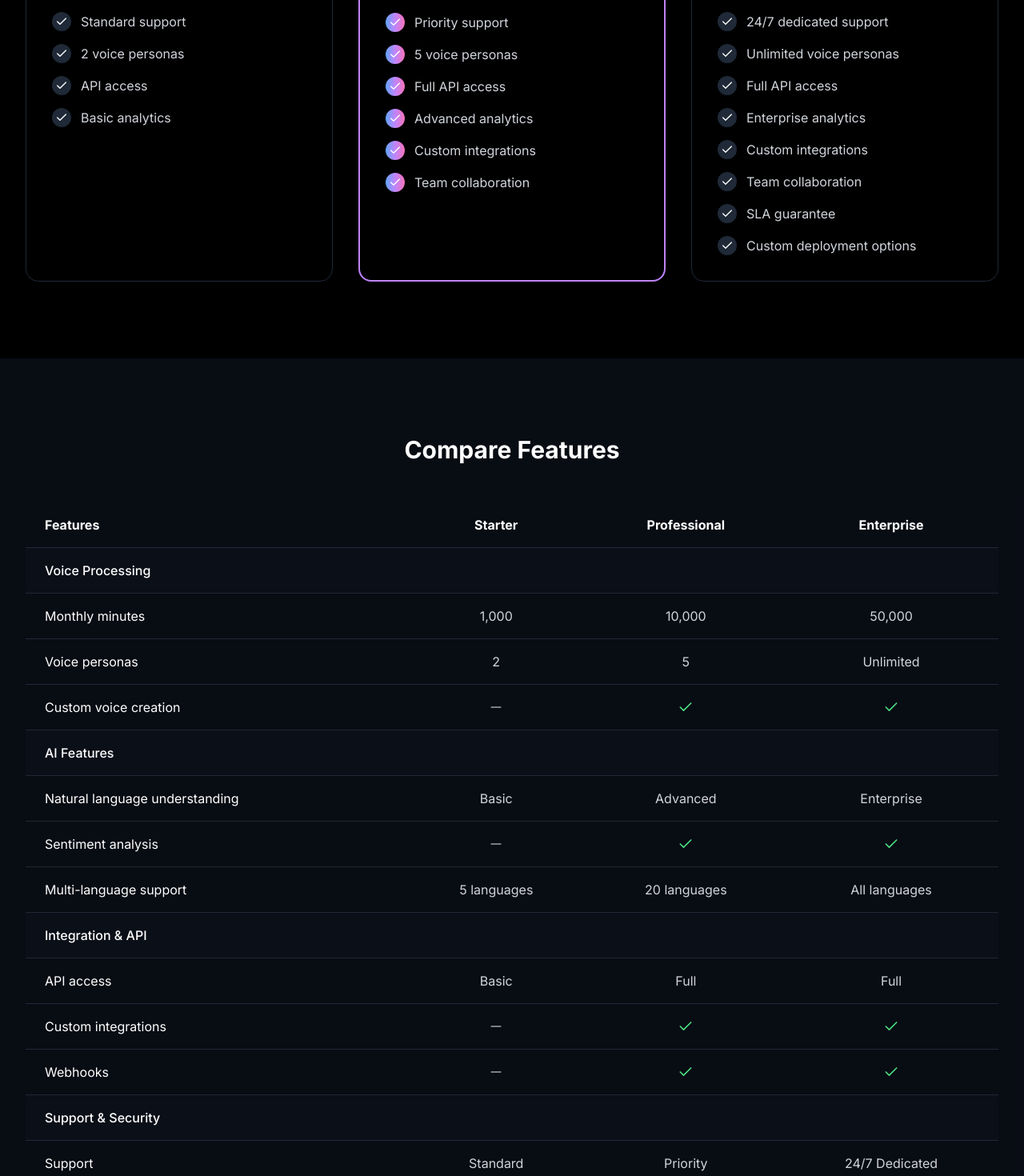
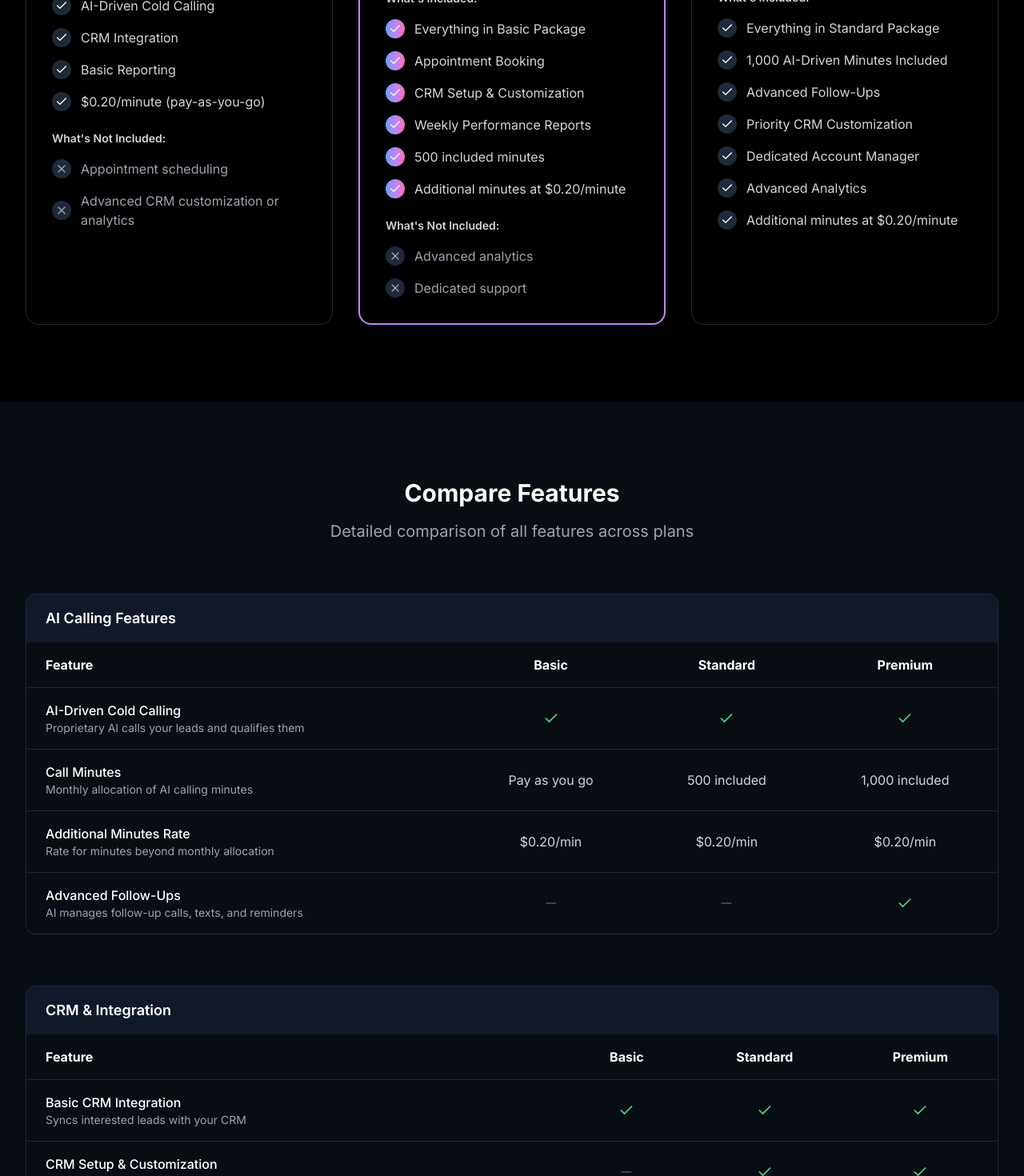
Before and after one commit to iaroslav1234/ultrareach.ai, a Next.js app: page /pricing in a window 1280 px wide. Shown: the part 1160-2630 px from the top of the page at 80% size. Built offline with nearby package versions, Linux system fonts and the light colour scheme.

Commit message:
feat: update CTAs and pricing
- Removed all free trial references
- Updated CTAs to Get Started/Contact Sales
- Updated pricing page with new packages and features
- Enhanced feature comparison table

```diff
--- a/app/page.tsx
+++ b/app/page.tsx
@@ -124,7 +124,7 @@ const LandingPage = () => {
             </p>
             <div className="mt-8 md:mt-10 flex flex-col sm:flex-row justify-center gap-4">
               <button className="group relative px-6 sm:px-8 py-3 sm:py-4 bg-blue-600 rounded-full text-base sm:text-lg font-semibold overflow-hidden transition-all hover:bg-blue-700 w-full sm:w-auto">
-                Start Free Trial
+                Schedule Demo
                 <div className="absolute inset-0 bg-white opacity-0 group-hover:opacity-20 transition-opacity"></div>
                 <ChevronRight className="inline-block ml-2 w-4 h-4 sm:w-5 sm:h-5 group-hover:translate-x-1 transition-transform" />
               </button>
@@ -419,10 +419,10 @@ const LandingPage = () => {
               </p>
               <div className="flex flex-col sm:flex-row justify-center gap-4">
                 <button className="px-8 py-4 rounded-lg bg-gradient-to-r from-blue-400 via-purple-400 to-pink-400 text-white font-medium hover:opacity-90 transition-opacity">
-                  Start Free Trial
+                  Get Started Now
                 </button>
                 <button className="px-8 py-4 rounded-lg bg-gray-900 text-white font-medium hover:bg-gray-800 transition-colors">
-                  Schedule Demo
+                  Contact Sales
                 </button>
               </div>
             </div>
--- a/app/pricing/page.tsx
+++ b/app/pricing/page.tsx
@@ -20,62 +20,63 @@ export default function PricingPage() {
           <div className="max-w-7xl mx-auto px-4 sm:px-6 lg:px-8">
             <div className="text-center mb-16">
               <h1 className="text-4xl font-bold mb-4">Simple, Transparent Pricing</h1>
-              <p className="text-xl text-gray-400">Choose the plan that's right for your business</p>
+              <p className="text-xl text-gray-400">Choose the plan that fits your real estate business</p>
             </div>
 
             <div className="grid md:grid-cols-3 gap-8">
-              {/* Starter Plan */}
+              {/* Basic Package */}
               <PricingCard
-                title="Starter"
-                description="Perfect for small businesses just getting started with voice AI"
-                price="49"
-                ctaText="Start Free Trial"
+                title="Basic Package: Essentials"
+                description="For realtors who want an efficient AI system to engage their leads and simplify follow-up processes."
+                price="299"
+                ctaText="Get Started"
                 features={[
-                  { text: "1,000 minutes of voice processing" },
-                  { text: "Basic voice customization" },
-                  { text: "Standard support" },
-                  { text: "2 voice personas" },
-                  { text: "API access" },
-                  { text: "Basic analytics" }
+                  { text: "AI-Driven Cold Calling" },
+                  { text: "CRM Integration" },
+                  { text: "Basic Reporting" },
+                  { text: "$0.20/minute (pay-as-you-go)" }
+                ]}
+                notIncluded={[
+                  { text: "Appointment scheduling" },
+                  { text: "Advanced CRM customization or analytics" }
                 ]}
               />
 
-              {/* Professional Plan */}
+              {/* Standard Package */}
               <PricingCard
-                title="Professional"
-                description="Ideal for growing businesses with advanced voice AI needs"
-                price="199"
-                ctaText="Start Free Trial"
+                title="Standard Package: Advanced Growth"
+                description="For realtors ready to save time by automating outreach and scheduling appointments."
+                price="399"
+                ctaText="Schedule Demo"
                 popular={true}
                 features={[
-                  { text: "10,000 minutes of voice processing" },
-                  { text: "Advanced voice customization" },
-                  { text: "Priority support" },
-                  { text: "5 voice personas" },
-                  { text: "Full API access" },
+                  { text: "Everything in Basic Package" },
+                  { text: "Appointment Booking" },
+                  { text: "CRM Setup & Customization" },
+                  { text: "Weekly Performance Reports" },
+                  { text: "500 included minutes" },
+                  { text: "Additional minutes at $0.20/minute" }
+                ]}
+                notIncluded={[
                   { text: "Advanced analytics" },
-                  { text: "Custom integrations" },
-                  { text: "Team collaboration" }
+                  { text: "Dedicated support" }
                 ]}
               />
 
-              {/* Enterprise Plan */}
+              {/* Premium Package */}
               <PricingCard
-                title="Enterprise"
-                description="For organizations requiring enterprise-grade voice solutions"
-                price="499"
+                title="Premium Package: Total Success"
+                description="For realtors seeking full-service automation and personalized support to maximize results."
+                price="899"
                 ctaText="Contact Sales"
                 features={[
-                  { text: "50,000 minutes of voice processing" },
-                  { text: "Enterprise voice customization" },
-                  { text: "24/7 dedicated support" },
-                  { text: "Unlimited voice personas" },
-                  { text: "Full API access" },
-                  { text: "Enterprise analytics" },
-                  { text: "Custom integrations" },
-                  { text: "Team collaboration" },
-                  { text: "SLA guarantee" },
-                  { text: "Custom deployment options" }
+                  { text: "Everything in Standard Package" },
+                  { text: "1,000 AI-Driven Minutes Included" },
+                  { text: "Advanced Follow-Ups" },
+                  { text: "Priority CRM Customization" },
+                  { text: "Dedicated Account Manager" },
+                  { text: "Advanced Analytics" },
+                  { text: "Additional minutes at $0.20/minute" }
                 ]}
               />
             </div>
--- a/components/pricing/feature-comparison.tsx
+++ b/components/pricing/feature-comparison.tsx
@@ -3,94 +3,120 @@ import { Check, Minus } from 'lucide-react';
 
 const features = [
   {
-    category: 'Voice Processing',
-    items: [
+    name: 'AI Calling Features',
+    features: [
       {
-        name: 'Monthly minutes',
-        starter: '1,000',
-        professional: '10,000',
-        enterprise: '50,000'
+        name: 'AI-Driven Cold Calling',
+        basic: true,
+        standard: true,
+        premium: true,
+        description: 'Proprietary AI calls your leads and qualifies them'
       },
       {
-        name: 'Voice personas',
-        starter: '2',
-        professional: '5',
-        enterprise: 'Unlimited'
+        name: 'Call Minutes',
+        basic: 'Pay as you go',
+        standard: '500 included',
+        premium: '1,000 included',
+        description: 'Monthly allocation of AI calling minutes'
       },
       {
-        name: 'Custom voice creation',
-        starter: false,
-        professional: true,
-        enterprise: true
+        name: 'Additional Minutes Rate',
+        basic: '$0.20/min',
+        standard: '$0.20/min',
+        premium: '$0.20/min',
+        description: 'Rate for minutes beyond monthly allocation'
+      },
+      {
+        name: 'Advanced Follow-Ups',
+        basic: false,
+        standard: false,
+        premium: true,
+        description: 'AI manages follow-up calls, texts, and reminders'
       }
     ]
   },
   {
-    category: 'AI Features',
-    items: [
+    name: 'CRM & Integration',
+    features: [
       {
-        name: 'Natural language understanding',
-        starter: 'Basic',
-        professional: 'Advanced',
-        enterprise: 'Enterprise'
+        name: 'Basic CRM Integration',
+        basic: true,
+        standard: true,
+        premium: true,
+        description: 'Syncs interested leads with your CRM'
       },
       {
-        name: 'Sentiment analysis',
-        starter: false,
-        professional: true,
-        enterprise: true
+        name: 'CRM Setup & Customization',
+        basic: false,
+        standard: true,
+        premium: true,
+        description: 'Tailored CRM setup to match your workflow'
       },
       {
-        name: 'Multi-language support',
-        starter: '5 languages',
-        professional: '20 languages',
-        enterprise: 'All languages'
+        name: 'Priority CRM Customization',
+        basic: false,
+        standard: false,
+        premium: true,
+        description: 'Advanced workflows and integrations'
+      },
+      {
+        name: 'Appointment Booking',
+        basic: false,
+        standard: true,
+        premium: true,
+        description: 'AI schedules qualified appointments into your calendar'
       }
     ]
   },
   {
-    category: 'Integration & API',
-    items: [
+    name: 'Reporting & Analytics',
+    features: [
       {
-        name: 'API access',
-        starter: 'Basic',
-        professional: 'Full',
-        enterprise: 'Full'
+        name: 'Basic Reporting',
+        basic: true,
+        standard: true,
+        premium: true,
+        description: 'Summary of call performance and outcomes'
       },
       {
-        name: 'Custom integrations',
-        starter: false,
-        professional: true,
-        enterprise: true
+        name: 'Weekly Performance Reports',
+        basic: false,
+        standard: true,
+        premium: true,
+        description: 'Detailed insights into call outcomes and booked appointments'
       },
       {
-        name: 'Webhooks',
-        starter: false,
-        professional: true,
-        enterprise: true
+        name: 'Advanced Analytics',
+        basic: false,
+        standard: false,
+        premium: true,
+        description: 'Granular insights into lead behavior and ROI'
       }
     ]
   },
   {
-    category: 'Support & Security',
-    items: [
+    name: 'Support',
+    features: [
       {
-        name: 'Support',
-        starter: 'Standard',
-        professional: 'Priority',
-        enterprise: '24/7 Dedicated'
+        name: 'Standard Support',
+        basic: true,
+        standard: true,
+        premium: true,
+        description: 'Email and chat support'
       },
       {
-        name: 'SLA guarantee',
-        starter: false,
-        professional: false,
-        enterprise: true
+        name: 'Priority Support',
+        basic: false,
+        standard: true,
+        premium: true,
+        description: 'Faster response times and priority queue'
       },
       {
-        name: 'Custom deployment',
-        starter: false,
-        professional: false,
-        enterprise: true
+        name: 'Dedicated Account Manager',
+        basic: false,
+        standard: false,
+        premium: true,
+        description: 'On-demand support for performance optimization'
       }
     ]
   }
@@ -98,78 +124,80 @@ const features = [
 
 export function FeatureComparison() {
   return (
-    <section className="py-24 bg-gray-900/50">
+    <div className="py-24 bg-gray-900/50">
       <div className="max-w-7xl mx-auto px-4 sm:px-6 lg:px-8">
-        <h2 className="text-3xl font-bold text-center mb-12">
-          Compare Features
-        </h2>
+        <div className="text-center mb-16">
+          <h2 className="text-3xl font-bold mb-4">Compare Features</h2>
+          <p className="text-xl text-gray-400">Detailed comparison of all features across plans</p>
+        </div>
 
-        <div className="overflow-x-auto">
+        <div className="mt-12 space-y-16">
+          {features.map((section) => (
+            <div key={section.name} className="border border-gray-800 rounded-xl overflow-hidden">
+              <div className="bg-gray-900 px-6 py-4">
+                <h3 className="text-lg font-semibold">{section.name}</h3>
+              </div>
               <table className="w-full">
                 <thead>
                   <tr className="border-b border-gray-800">
-                <th className="py-4 px-6 text-left min-w-[200px]">Features</th>
-                <th className="py-4 px-6 text-center">Starter</th>
-                <th className="py-4 px-6 text-center">Professional</th>
-                <th className="py-4 px-6 text-center">Enterprise</th>
+                    <th className="py-4 px-6 text-left">Feature</th>
+                    <th className="py-4 px-6 text-center">Basic</th>
+                    <th className="py-4 px-6 text-center">Standard</th>
+                    <th className="py-4 px-6 text-center">Premium</th>
                   </tr>
                 </thead>
-            <tbody>
-              {features.map((feature) => (
-                <Fragment key={feature.category}>
-                  <tr className="bg-gray-900/30">
-                    <td className="py-4 px-6 font-medium border-b border-gray-800" colSpan={4}>
-                      {feature.category}
-                    </td>
-                  </tr>
-                  {feature.items.map((item) => (
-                    <tr key={`${feature.category}-${item.name}`}>
-                      <td className="py-4 px-6 border-b border-gray-800">
-                        <div className="flex items-center gap-2">
-                          {item.name}
+                <tbody className="divide-y divide-gray-800">
+                  {section.features.map((feature) => (
+                    <tr key={feature.name} className="hover:bg-gray-900/50 group">
+                      <td className="py-4 px-6">
+                        <div>
+                          <div className="font-medium">{feature.name}</div>
+                          <div className="text-sm text-gray-400 group-hover:text-gray-300 transition-colors">
+                            {feature.description}
+                          </div>
                         </div>
                       </td>
-                      <td className="py-4 px-6 text-center border-b border-gray-800">
-                        {typeof item.starter === 'boolean' ? (
-                          item.starter ? (
+                      <td className="py-4 px-6 text-center">
+                        {typeof feature.basic === 'boolean' ? (
+                          feature.basic ? (
                             <Check className="w-5 h-5 text-green-400 mx-auto" />
                           ) : (
-                            <Minus className="w-5 h-5 text-gray-400 mx-auto" />
+                            <Minus className="w-5 h-5 text-gray-600 mx-auto" />
                           )
                         ) : (
-                          <span className="text-gray-300">{item.starter}</span>
+                          <span className="text-gray-300">{feature.basic}</span>
                         )}
                       </td>
-                      <td className="py-4 px-6 text-center border-b border-gray-800">
-                        {typeof item.professional === 'boolean' ? (
-                          item.professional ? (
+                      <td className="py-4 px-6 text-center">
+                        {typeof feature.standard === 'boolean' ? (
+                          feature.standard ? (
                             <Check className="w-5 h-5 text-green-400 mx-auto" />
                           ) : (
-                            <Minus className="w-5 h-5 text-gray-400 mx-auto" />
+                            <Minus className="w-5 h-5 text-gray-600 mx-auto" />
                           )
                         ) : (
-                          <span className="text-gray-300">{item.professional}</span>
+                          <span className="text-gray-300">{feature.standard}</span>
                         )}
                       </td>
-                      <td className="py-4 px-6 text-center border-b border-gray-800">
-                        {typeof item.enterprise === 'boolean' ? (
-                          item.enterprise ? (
+                      <td className="py-4 px-6 text-center">
+                        {typeof feature.premium === 'boolean' ? (
+                          feature.premium ? (
                             <Check className="w-5 h-5 text-green-400 mx-auto" />
                           ) : (
-                            <Minus className="w-5 h-5 text-gray-400 mx-auto" />
+                            <Minus className="w-5 h-5 text-gray-600 mx-auto" />
                           )
                         ) : (
-                          <span className="text-gray-300">{item.enterprise}</span>
+                          <span className="text-gray-300">{feature.premium}</span>
                         )}
                       </td>
                     </tr>
                   ))}
-                </Fragment>
-              ))}
                 </tbody>
               </table>
             </div>
+          ))}
         </div>
-    </section>
+      </div>
+    </div>
   );
 }
--- a/components/pricing/pricing-card.tsx
+++ b/components/pricing/pricing-card.tsx
@@ -1,4 +1,4 @@
-import { Check } from 'lucide-react';
+import { Check, X } from 'lucide-react';
 
 interface PricingFeature {
   text: string;
@@ -9,6 +9,7 @@ interface PricingCardProps {
   description: string;
   price: string;
   features: PricingFeature[];
+  notIncluded?: PricingFeature[];
   ctaText: string;
   popular?: boolean;
 }
@@ -18,6 +19,7 @@ export function PricingCard({
   description,
   price,
   features,
+  notIncluded,
   ctaText,
   popular = false,
 }: PricingCardProps) {
@@ -56,6 +58,11 @@ export function PricingCard({
           {ctaText}
         </button>
 
+        {/* Included Features */}
+        <div className="space-y-6">
+          {features.length > 0 && (
+            <div>
+              <h4 className="text-sm font-semibold text-gray-300 mb-4">What's Included:</h4>
               <ul className="space-y-4">
                 {features.map((feature, index) => (
                   <li key={index} className="flex items-center gap-3">
@@ -67,6 +74,26 @@ export function PricingCard({
                 ))}
               </ul>
             </div>
+          )}
+
+          {/* Not Included Features */}
+          {notIncluded && notIncluded.length > 0 && (
+            <div>
+              <h4 className="text-sm font-semibold text-gray-300 mb-4">What's Not Included:</h4>
+              <ul className="space-y-4">
+                {notIncluded.map((feature, index) => (
+                  <li key={index} className="flex items-center gap-3">
+                    <div className="rounded-full p-1 bg-gray-800">
+                      <X className="w-4 h-4 text-gray-400" />
+                    </div>
+                    <span className="text-gray-400">{feature.text}</span>
+                  </li>
+                ))}
+              </ul>
+            </div>
+          )}
+        </div>
+      </div>
     </div>
   );
 }
```
Lines whose indentation alone changed are shown as unchanged.
